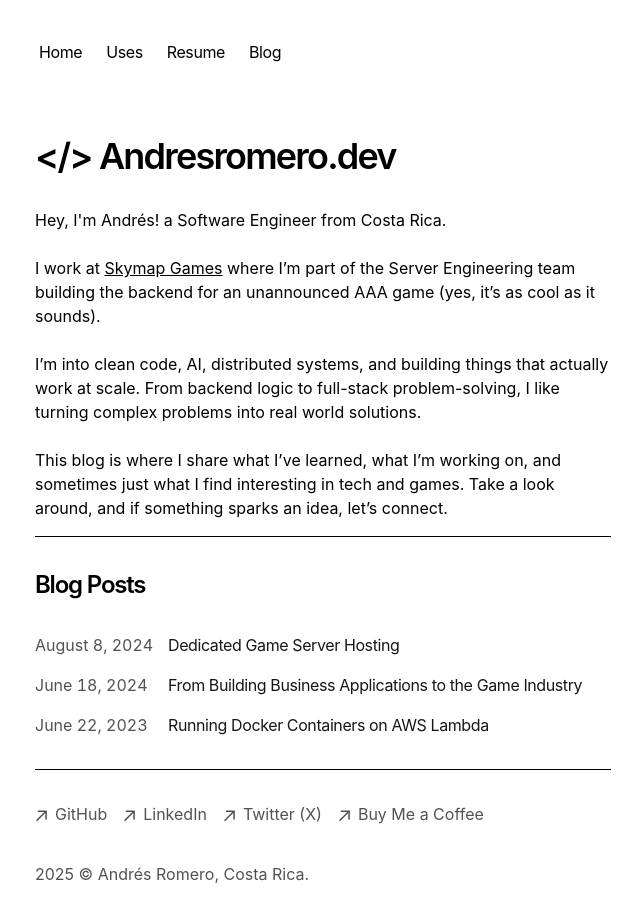
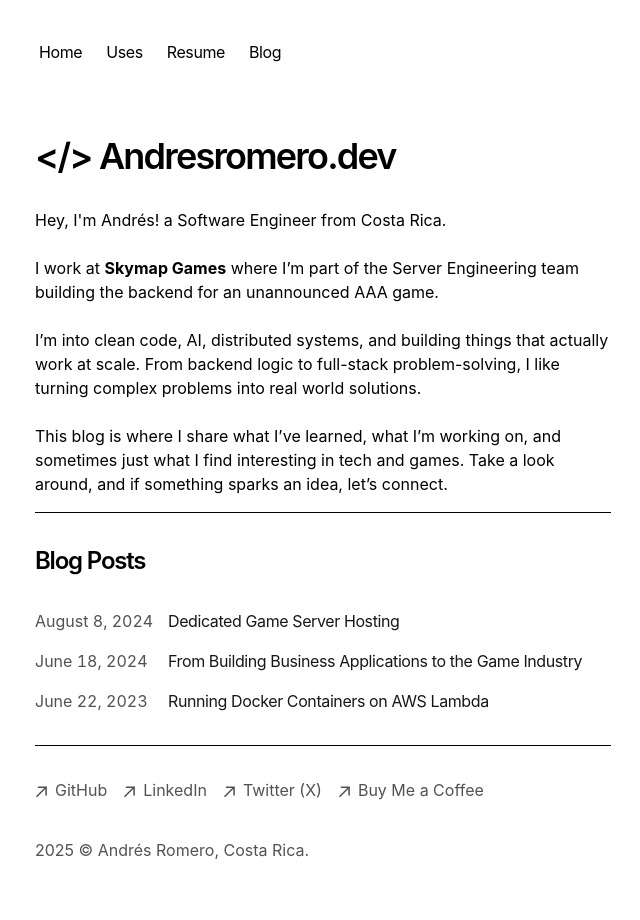
Before and after one commit to andresromerodev/portfolio, a Next.js app: page / in a window 1280 px wide. Shown: the top 920 px of the page, without its empty margins (317-957 px from the left). Built offline with nearby package versions, Linux system fonts and the light colour scheme.

Commit message:
Update page.tsx

```diff
--- a/app/page.tsx
+++ b/app/page.tsx
@@ -10,7 +10,7 @@ export default function Page() {
         Hey, I'm Andrés! a Software Engineer from Costa Rica.
         <br />
         <br />
-        I work at <u>Skymap Games</u> where I’m part of the Server Engineering team building the backend for an unannounced AAA game (yes, it’s as cool as it sounds).
+        I work at <b>Skymap Games</b> where I’m part of the Server Engineering team building the backend for an unannounced AAA game.
         <br />
         <br />
         I’m into clean code, AI, distributed systems, and building things that actually work at scale. From backend logic to full-stack problem-solving, I like turning complex problems into real world solutions.
```
